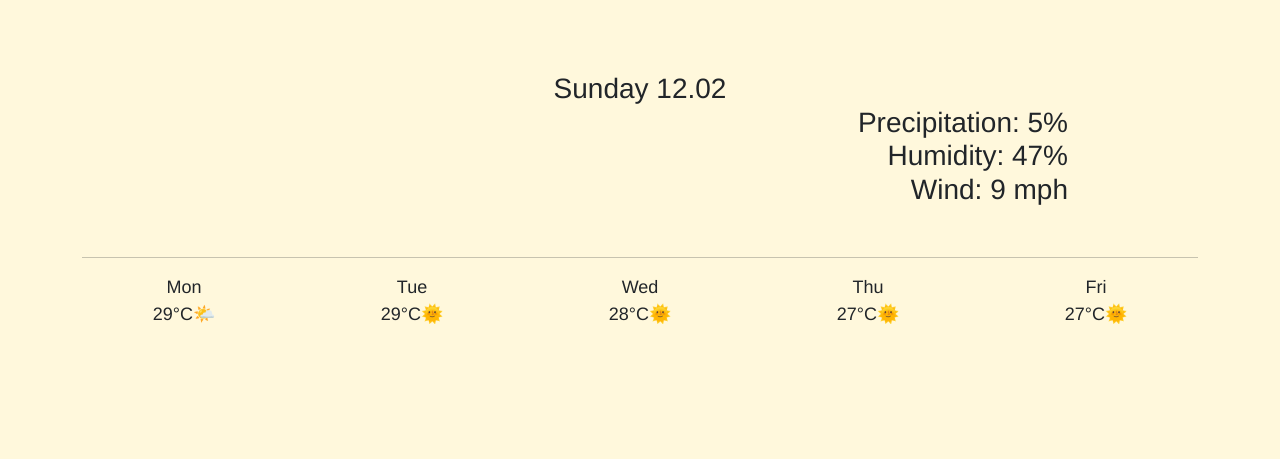
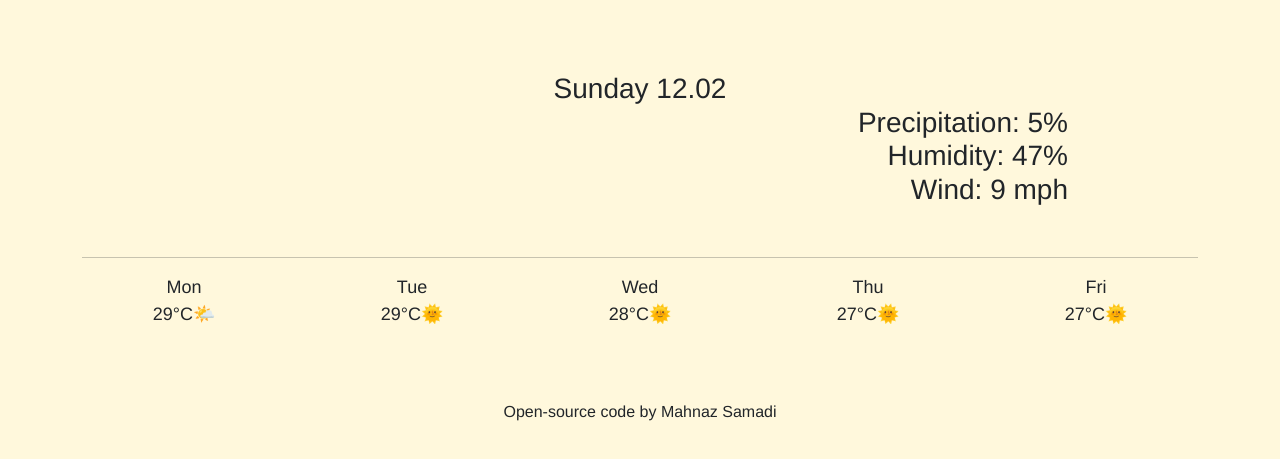
Before and after one commit to mahnazsamadi/project-1, a plain HTML site: page index.html in a window 1280 px wide. Shown: the part 133-592 px from the top of the page. Drawn offline with nearby package versions, Linux system fonts and the light colour scheme.

Commit message:
added new paragraph with spacing and styled it with CSS

```diff
--- a/index.html
+++ b/index.html
@@ -54,5 +54,8 @@
     </form>
    </div>
    <script src="index.js"></script>
+
+   </br></br></br>
+   <p>Open-source code by Mahnaz Samadi</p>
   </body>
 </html>
--- a/styles.css
+++ b/styles.css
@@ -43,3 +43,8 @@ button {
     font-size: 17px;
     color: black;
 }
+
+p{
+    text-align: center;
+    font-family: 'Franklin Gothic Medium', 'Arial Narrow', Arial, sans-serif;
+}
```
